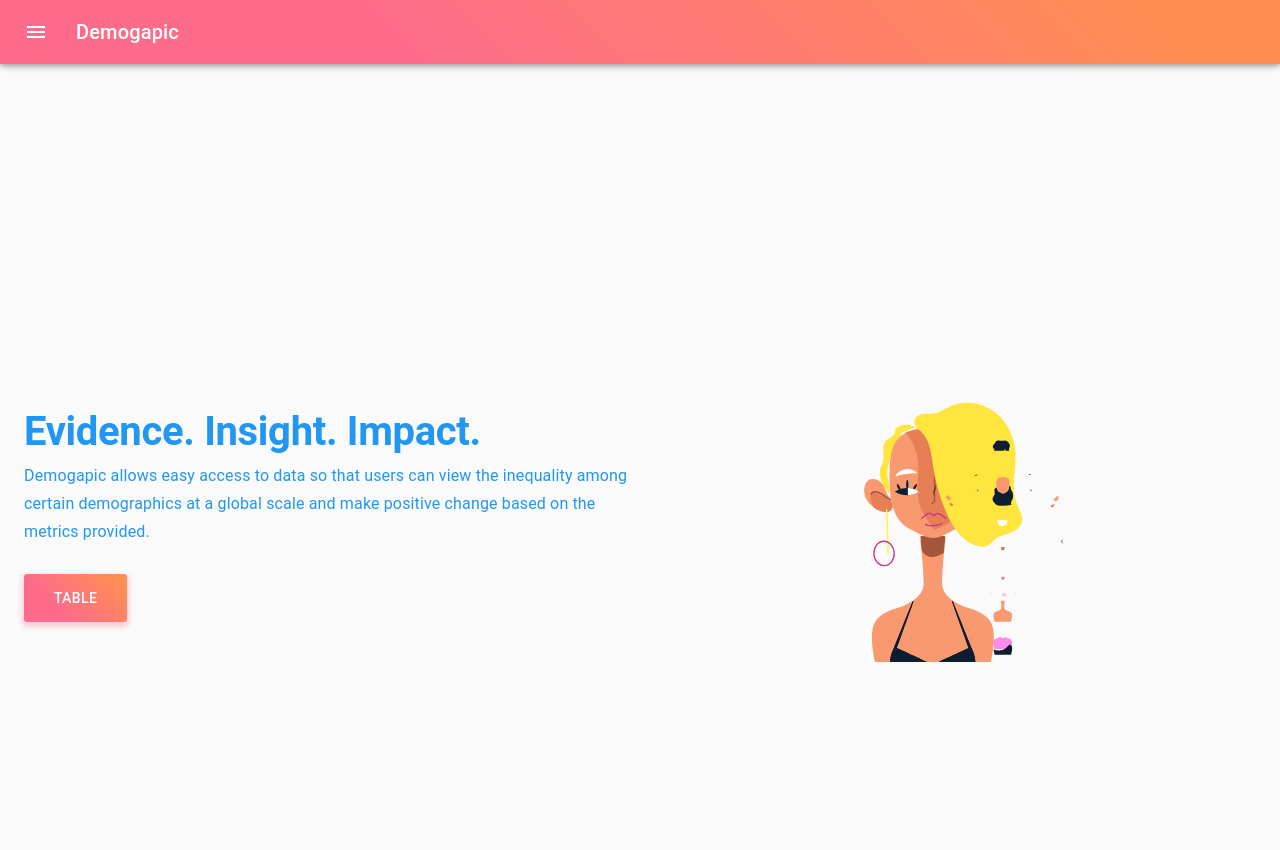
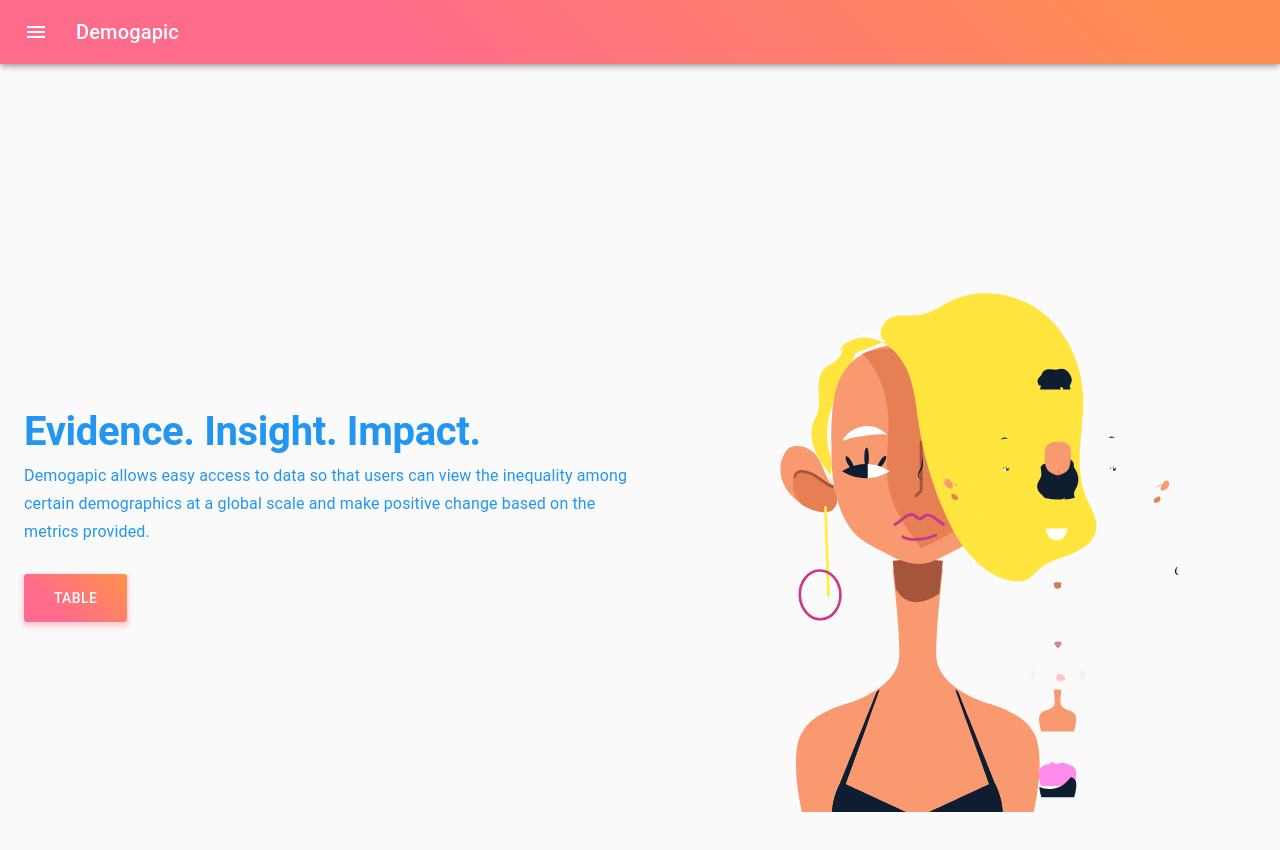
Before and after one commit to vivienneobrien/demogapic, a React (Create React App) app: page / in a window 1280 px wide. Shown: the top 850 px of the page. Built offline with nearby package versions, Linux system fonts and the light colour scheme.

Commit message:
Added responsiveness to animation

```diff
--- a/src/components/LandingPage.js
+++ b/src/components/LandingPage.js
@@ -1,11 +1,11 @@
 import React from "react";
 import Lottie from "react-lottie";
 import animationData from "../animations/landinganimation/22807-people-morph-flow.json";
-import { makeStyles, useTheme} from "@material-ui/styles";
+import { makeStyles } from "@material-ui/styles";
 import { Link } from "react-router-dom";
-import {Typography, Button, Grid, Container, Box, useMediaQuery} from "@material-ui/core"
+import {Typography, Button, Grid, Container, useMediaQuery} from "@material-ui/core"
 
-const useStyles = makeStyles((theme) => ({
+const useStyles = makeStyles(() => ({
   tableButton: {
     background: "linear-gradient(45deg, #FE6B8B 30%, #FF8E53 90%)",
     border: 0,
@@ -20,6 +20,7 @@
 
 const LandingPage = () => {
   const classes = useStyles();
+  const matches = useMediaQuery('(min-width:600px)');
 
   const defaultOptions = {
     loop: true,
@@ -32,10 +33,7 @@
   return (
     <Container maxWidth="lg">
     <Grid container direction="column">
-    {/* column stacks as column */}
         <Grid container direction="row" justify="center" alignItems="center" style={{minHeight:"100vh"}}>
-        {/* Row axis is horizontal because its a row, push to end of container,
-        alignItems aligning everything vertically  */}
           <Grid xs={12} md={6} item>
             <Typography variant="h2" align="left">
               Evidence. Insight. Impact.
@@ -49,8 +47,8 @@
                   Table
                 </Button>
           </Grid>
-          <Grid xs={12} md={6} item className={classes.lottieContainer}>
-            <Lottie options={defaultOptions} height={"300px"} width={"300px"} />
+          <Grid className={classes.lottieContainer} xs={12} md={6} item>
+            {matches?  <Lottie options={defaultOptions} height={"600px"} width={"600px"} />:  <Lottie options={defaultOptions} height={"300px"} width={"300px"} />}
           </Grid>
         </Grid>
       </Grid>
--- a/src/components/TablePage.js
+++ b/src/components/TablePage.js
@@ -1,6 +1,5 @@
 import { DataGrid, GridToolbar } from "@material-ui/data-grid";
-import { makeStyles, useTheme } from "@material-ui/styles";
-import { Grid, Container, Box } from "@material-ui/core"; //gods for layout
+import { Container } from "@material-ui/core";
 
 const rows = [
   {
--- a/src/components/ui/Header.js
+++ b/src/components/ui/Header.js
@@ -12,8 +12,6 @@
   Typography,
   CssBaseline,
 } from "@material-ui/core";
-import { makeStyles, useTheme, theme } from "@material-ui/core/styles";
-import clsx from "clsx";
 import {
   Menu as MenuIcon,
   ChevronLeft as ChevronLeftIcon,
@@ -21,6 +19,8 @@
   Home as HomeIcon,
   TableChart as TableChartIcon,
 } from "@material-ui/icons";
+import { makeStyles, useTheme } from "@material-ui/core/styles";
+import clsx from "clsx";
 import { Link } from "react-router-dom";
 
 const drawerWidth = 240;
@@ -84,7 +84,7 @@
 
 const Header = () => {
   const classes = useStyles();
-  const theme = useTheme(); // gives us access to our default theme
+  const theme = useTheme();
 
   const [open, setOpen] = React.useState(false);
 
@@ -99,16 +99,14 @@
   return (
     <div className={classes.root}>
       <CssBaseline />
-      {/* <React.Fragment> */}
+
       <AppBar
-        position="fixed" // if we changed this to static- not good
+        position="fixed"
         style={{ background: theme.palette.primary.mainGradient }}
         className={clsx(classes.appBar, {
           [classes.appBarShift]: open,
         })}
       >
-        {/* Tool bar helps us lay everything out in a horizontal manor
-      if we didnt have this it would start adding vertically */}
         <Toolbar className={classes.customizeToolbar}>
           <IconButton
             color="inherit"
@@ -124,6 +122,7 @@
           </Typography>
         </Toolbar>
       </AppBar>
+
       <Drawer
         className={classes.drawer}
         variant="persistent"
@@ -162,7 +161,6 @@
 
       <main
         className={clsx(classes.content, {
-          // clsx applying classes if boolean is
           [classes.contentShift]: open,
         })}
       >
--- a/src/components/ui/Theme.js
+++ b/src/components/ui/Theme.js
@@ -1,9 +1,9 @@
 import { createMuiTheme } from "@material-ui/core/styles";
 
 const gradient = "linear-gradient(45deg, #FE6B8B 30%, #FF8E53 90%)";
-
 const blue = "#2196f3";
 const orange = "#ff9100";
+
 const theme = createMuiTheme({
   palette: {
     common: {
```
Also changed, not shown: src/components/App.js (+9 -19 lines), package.json (indentation only), src/components/ui/Navigation.js (added).
